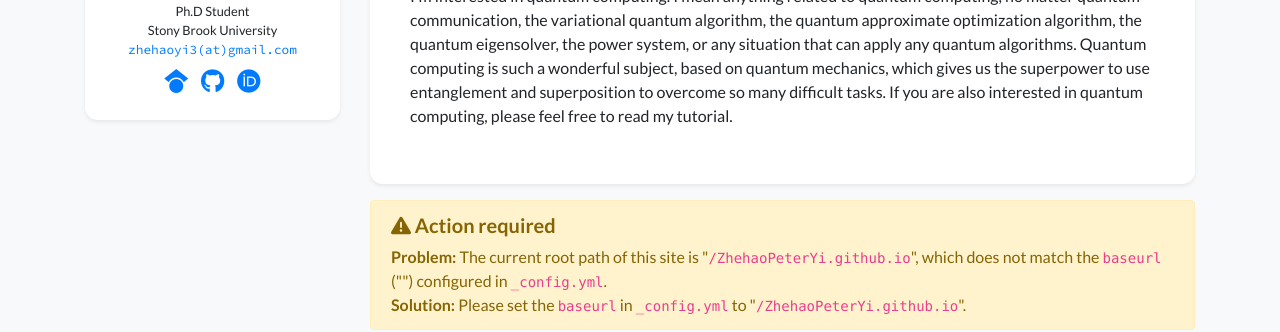
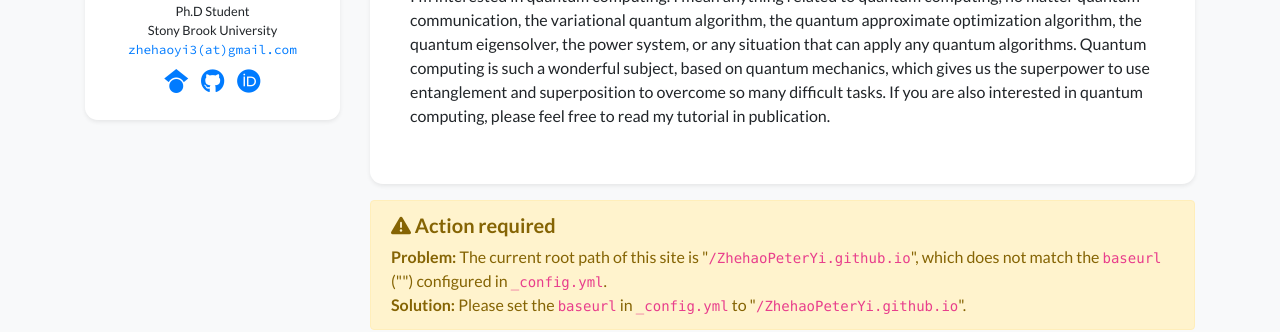
Before and after one commit to ZhehaoPeterYi/ZhehaoPeterYi.github.io, a Jekyll site: the page built from index.html, in a window 1280 px wide and 1315 px high. Shown: the part 354-686 px from the top of the window. Built offline with Jekyll 4.4.1, drawn with Linux system fonts in a browser that asks for light colours; nearby versions of some CDN libraries; a style sheet for code colours, icons or effects is not loaded; some of the changed text lies outside the part shown.

Commit message:
Clarify tutorial reference in profile.yml
Updated tutorial reference to include 'in publication'.

```diff
--- a/_data/profile.yml
+++ b/_data/profile.yml
@@ -35,7 +35,7 @@ short_bio: >-
     I'm interested in quantum computing.
     I mean anything related to quantum computing, no matter quantum communication, the variational quantum algorithm, the quantum approximate optimization algorithm, the quantum eigensolver, the power system, or any situation that can apply any quantum algorithms.
     Quantum computing is such a wonderful subject, based on quantum mechanics, which gives us the superpower to use entanglement and superposition to overcome so many difficult tasks.
-    If you are also interested in quantum computing, please feel free to read my tutorial.
+    If you are also interested in quantum computing, please feel free to read my tutorial in publication.
   </p>
 
 portrait_url: /assets/images/photos/portrait.JPG
```
